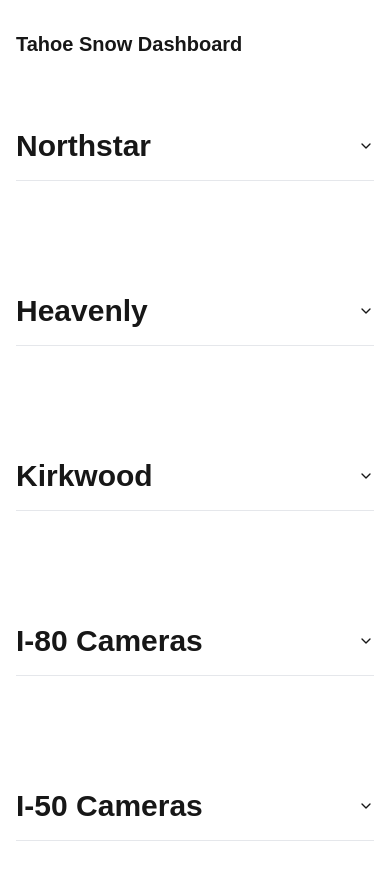
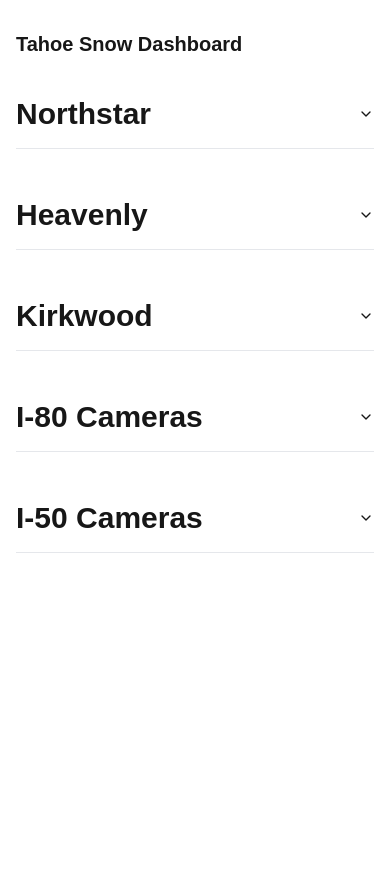
Before and after one commit to tylercallison/snow-dashboard, a Next.js app: page / in a window 390 px wide. Shown: the top 880 px of the page. After the commit the page ends 844 px from the top, so only its background shows below. Built offline with nearby package versions, Linux system fonts and the light colour scheme.

Commit message:
fix: dark mode and accordion spacing

```diff
--- a/components/camera-section.tsx
+++ b/components/camera-section.tsx
@@ -28,7 +28,7 @@
 const CameraSection = ({ title, cameras }: CameraSectionProps) => {
   return (
     <Container>
-      <section className='my-8'>
+      <section className='md:my-8'>
         <Accordion type='single' collapsible>
           <AccordionItem value='item-1'>
             <AccordionTrigger className='text-3xl font-bold'>
--- a/components/nav-menu.tsx
+++ b/components/nav-menu.tsx
@@ -15,7 +15,7 @@
 
 export function NavMenu() {
   return (
-    <div className='fixed top-0 z-20 w-full bg-white/80 backdrop-blur'>
+    <div className='fixed top-0 z-20 w-full bg-white/80 dark:bg-black/80 backdrop-blur'>
       <Container>
         <NavigationMenu>
           <NavigationMenuList>
--- a/tailwind.config.ts
+++ b/tailwind.config.ts
@@ -1,41 +1,41 @@
-import type { Config } from "tailwindcss";
+import type { Config } from 'tailwindcss';
 
 export default {
-    darkMode: ["class"],
+  // darkMode: ["class"],
   content: [
-    "./pages/**/*.{js,ts,jsx,tsx,mdx}",
-    "./components/**/*.{js,ts,jsx,tsx,mdx}",
-    "./app/**/*.{js,ts,jsx,tsx,mdx}",
+    './pages/**/*.{js,ts,jsx,tsx,mdx}',
+    './components/**/*.{js,ts,jsx,tsx,mdx}',
+    './app/**/*.{js,ts,jsx,tsx,mdx}',
   ],
   theme: {
     extend: {
       colors: {
         background: 'var(--background)',
-  			foreground: 'var(--foreground)'
+        foreground: 'var(--foreground)',
       },
       keyframes: {
         'accordion-down': {
           from: {
-  					height: '0'
+            height: '0',
           },
           to: {
-  					height: 'var(--radix-accordion-content-height)'
-  				}
+            height: 'var(--radix-accordion-content-height)',
+          },
         },
         'accordion-up': {
           from: {
-  					height: 'var(--radix-accordion-content-height)'
+            height: 'var(--radix-accordion-content-height)',
           },
           to: {
-  					height: '0'
-  				}
-  			}
+            height: '0',
+          },
+        },
       },
       animation: {
         'accordion-down': 'accordion-down 0.2s ease-out',
-  			'accordion-up': 'accordion-up 0.2s ease-out'
-  		}
-  	}
+        'accordion-up': 'accordion-up 0.2s ease-out',
+      },
+    },
   },
   plugins: [],
 } satisfies Config;
```
Lines whose indentation alone changed are shown as unchanged.
